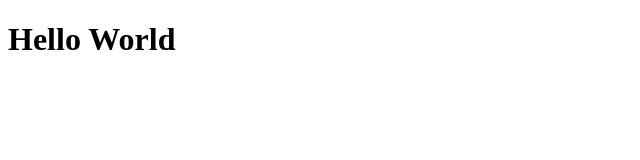
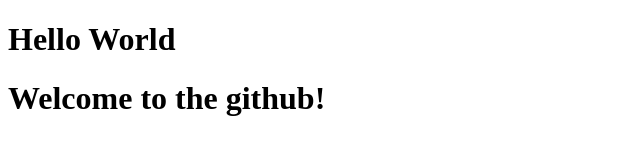
Before and after one commit to tykimdream/Steady, a plain HTML site: page index.html in a window 1280 px wide. Shown: the whole page, without its empty margins (0-640 px from the left). Drawn offline with Linux system fonts and the light colour scheme.

Commit message:
Seconde try

```diff
--- a/index.html
+++ b/index.html
@@ -8,5 +8,6 @@
 </head>
 <body>
     <h1>Hello World</h1>
+    <h1>Welcome to the github!</h1>
 </body>
 </html>
```
